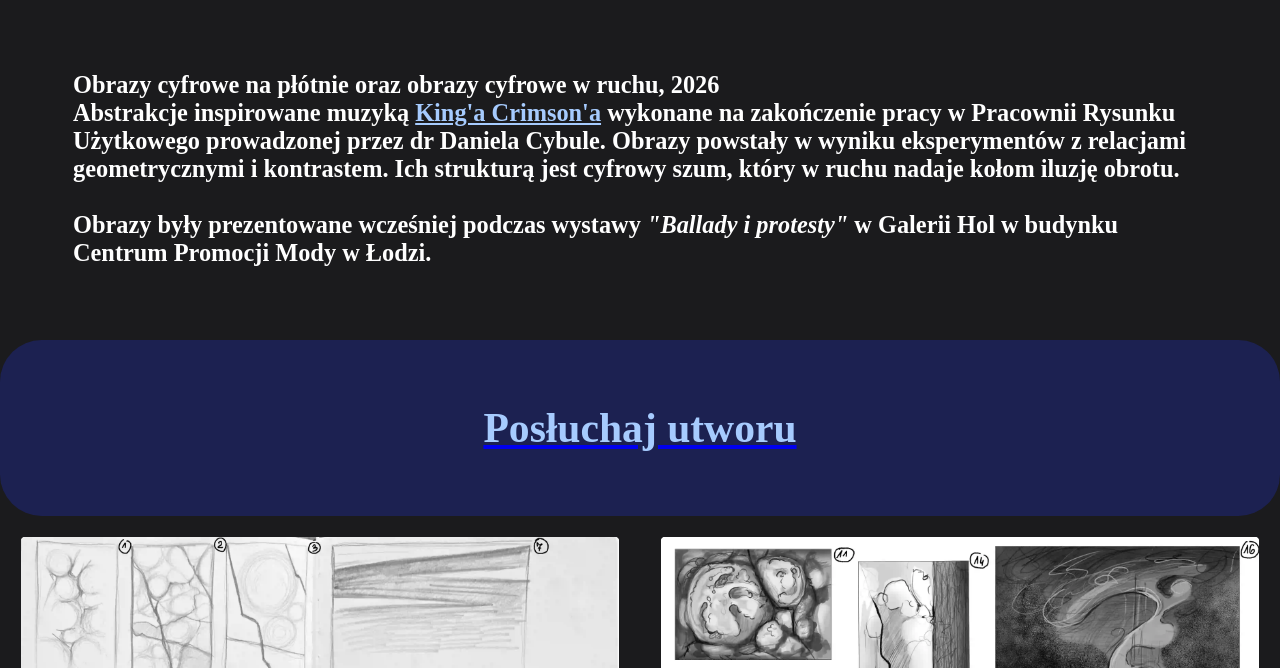
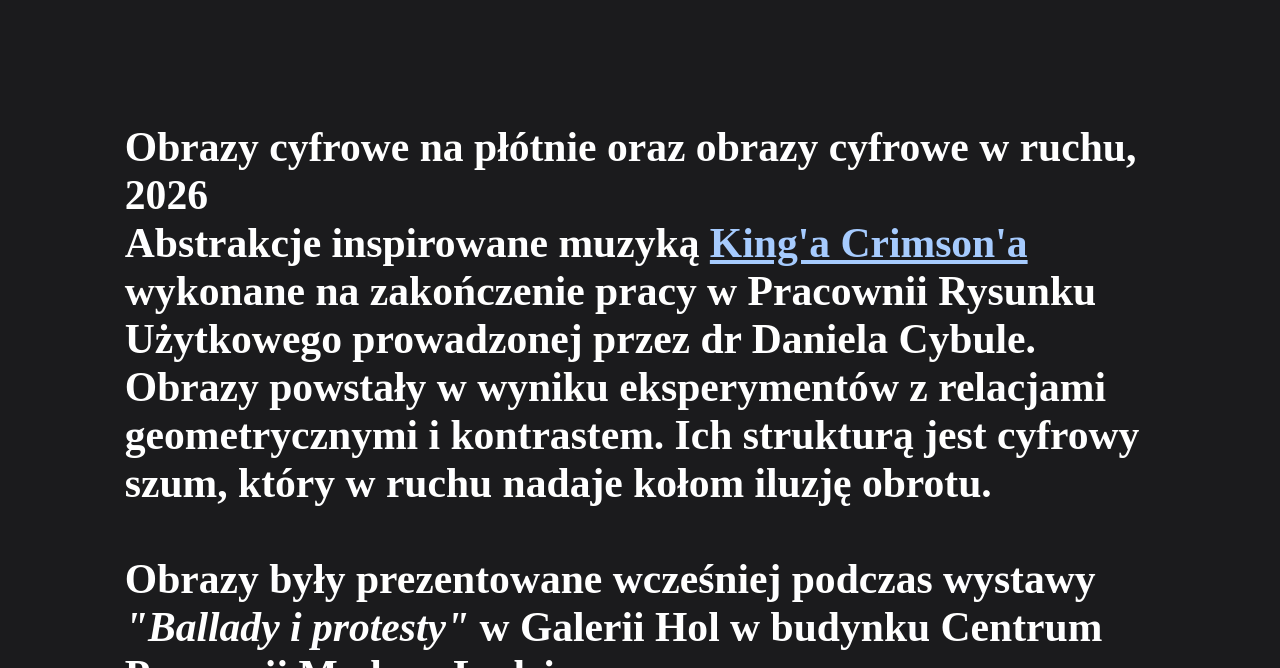
Before and after one commit to ekierka303/Des-Nuages, a plain HTML site: page index.html in a window 1280 px wide. Shown: the part 2952-3620 px from the top of the page. Drawn offline with Linux system fonts and the light colour scheme.

Commit message:
Update index.html

```diff
--- a/index.html
+++ b/index.html
@@ -45,7 +45,7 @@
 
 	</header>
 
-			<div class="discription"><h3 style="color: white; padding: 3em;">
+			<div class="discription"><h2 style="color: white; padding: 3em;font-size: 200%;">
 
 				Obrazy cyfrowe na płótnie oraz obrazy cyfrowe w ruchu, 2026 </br>
 
@@ -61,7 +61,7 @@
 				<em>"Ballady i protesty"</em> w Galerii Hol w budynku Centrum
 				Promocji Mody w Łodzi.
 
-			</h3>
+			</h2>
 			</div>
 
 <a href="https://youtu.be/Ns_KqOC0-fI?si=VUpb3y_5ZesjkQJ2"  target="_blank" style="decoration:none;"><h1 style="color: #A6CBFE;padding: 5%;text-align:center;background: #1C2151;border-radius: 1em; ">Posłuchaj utworu</h1></a>
```
